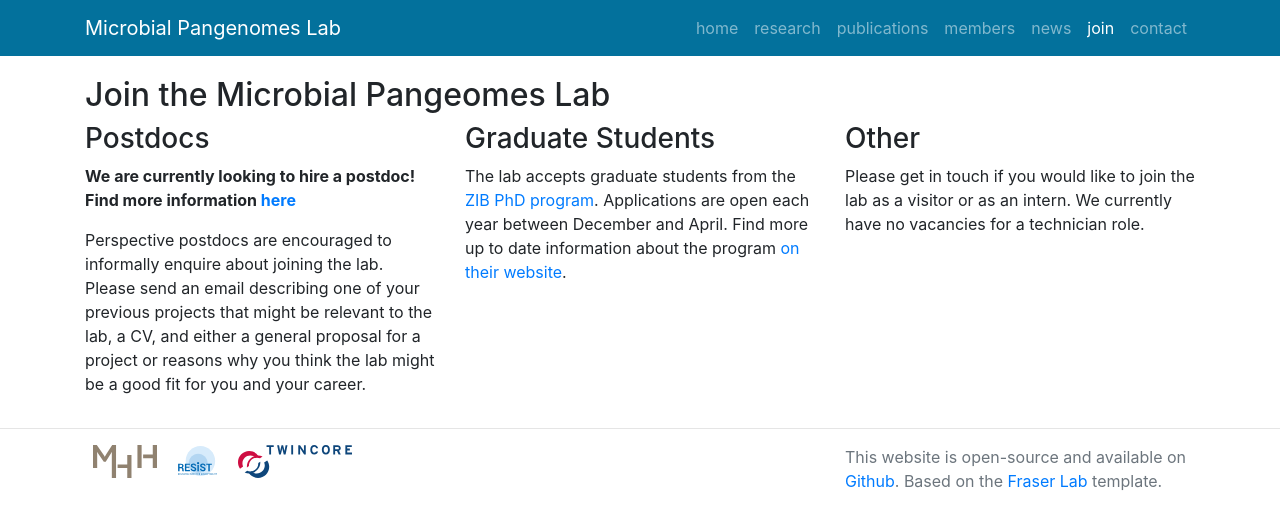
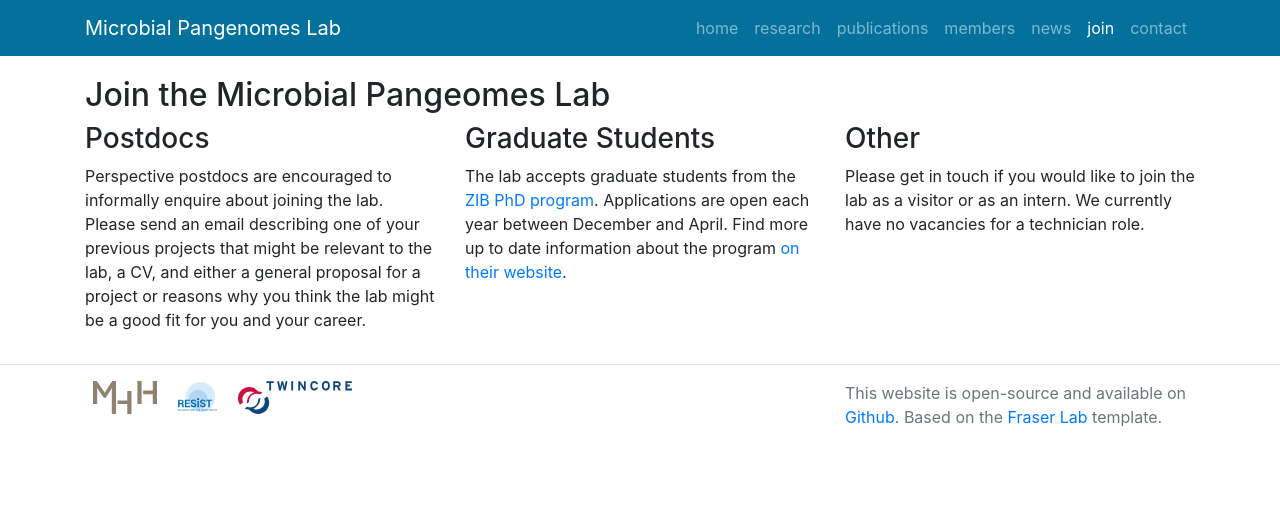
Before and after one commit to microbial-pangenomes-lab/microbial-pangenomes-lab.github.io, a Jekyll site: the page built from join/index.md, in a window 1280 px wide. Shown: the top 529 px of the page. Built offline with Jekyll 4.4.1, drawn with Linux system fonts in a browser that asks for light colours; nearby versions of some CDN libraries; comment, search, counter and statistics services are not loaded.

Commit message:
Postdoc position filled

```diff
--- a/join/index.md
+++ b/join/index.md
@@ -10,8 +10,6 @@ group: join
 
 <div class="col col-md-4">
 ### Postdocs
-
-<b>We are currently looking to hire a postdoc! Find more information <a href="../2021/02/12/Postdoc-position/">here</a></b>
 
 Perspective postdocs are encouraged to informally enquire about joining the lab. Please send an email describing one of your previous projects that might be relevant to the lab, a CV, and either a general proposal for a project or reasons why you think the lab might be a good fit for you and your career.
 </div>
```
